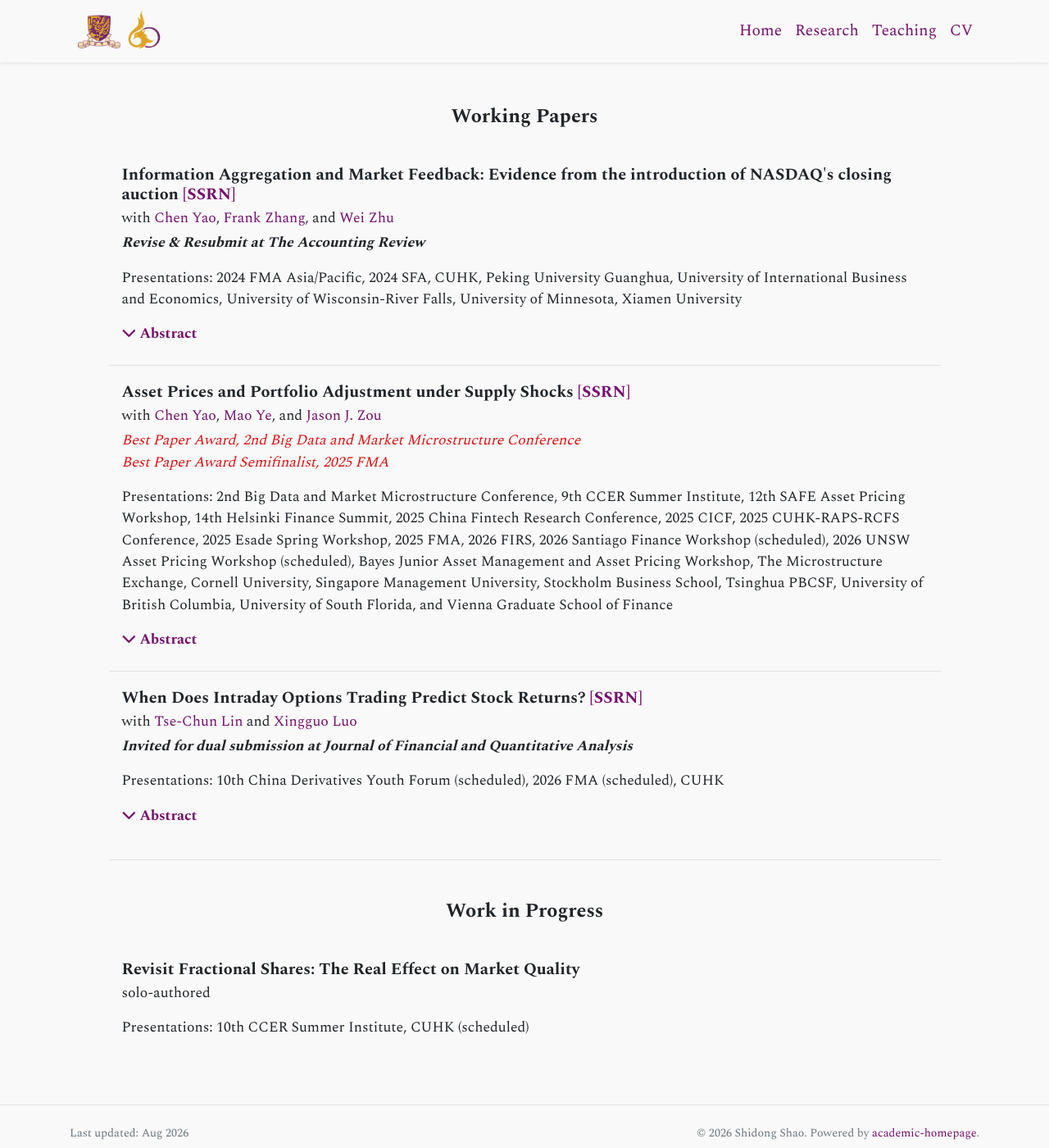
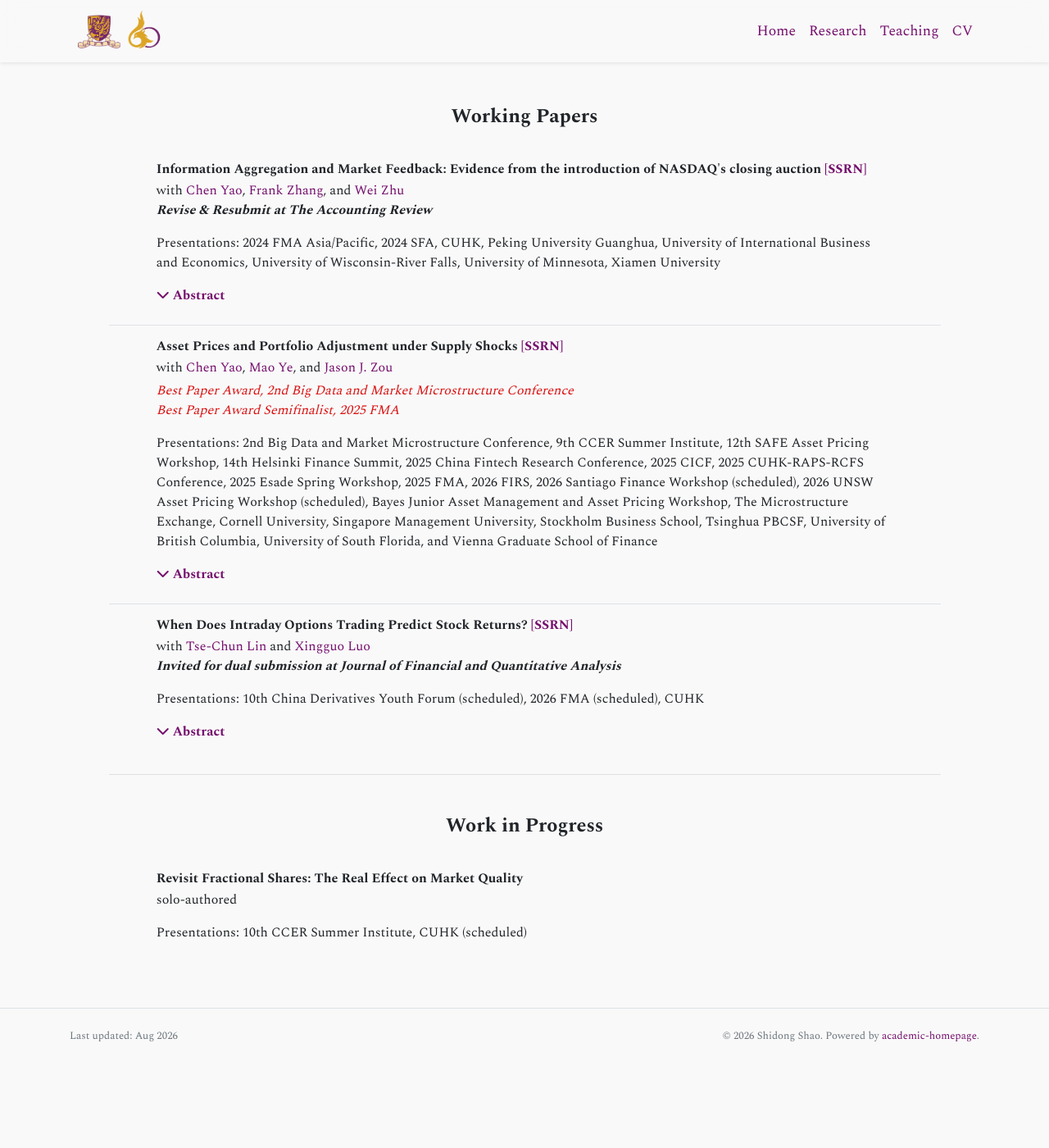
Before and after one commit to shidongshao/shidongshao.github.io, a Jekyll site: the page built from research.html, in a window 1280 px wide and 1400 px high. Shown: the whole window at 82% size. Built offline with Jekyll 4.4.1, drawn with Linux system fonts in a browser that asks for light colours; nearby versions of some CDN libraries; some web fonts are replaced; a style sheet for code colours, icons or effects is not loaded.

Commit message:
Update personal website

```diff
--- a/_includes/widgets/publication_item.html
+++ b/_includes/widgets/publication_item.html
@@ -1,22 +1,22 @@
 {% assign item = include.item %}
 <div class="d-none d-md-block">
     <div class="row no-gutters {% unless include.hide_bottom_border %}border-bottom{% endunless %} border-gray">
-        <div class="col-md-13 col-xl-12 p-3 pl-md-3 mx-auto">
-            <h5 class="mt-1 mb-1 font-weight-bold">{{ item.title }}
+        <div class="col-md-12 col-xl-11 p-3 pl-md-3 mx-auto">
+            <h6 class="mt-0 mb-1 font-weight-bold">{{ item.title }}
                 {% for link in item.links %}
                 {% if link[1].url %}
                 <a target="{{ link[1]['target'] }}" href="{{ link[1]['url'] }}">[{{ link[0] }}]</a>
                 {% else %}
                 <a target="_blank" href="{{ link[1] }}">[{{ link[0] }}]</a>
                 {% endif %}
-                {% endfor %}</h5>
+                {% endfor %}</h6>
 
-            <p class="mt-1 mb-1">
+            <p class="mt-0 mb-0">
                 {%if item.authors[0] %} with {%else%} solo-authored {%endif%}
                 {% include widgets/author_list.html authors=item.authors %}
             </p>
 
-            <p class="mt-0 mb-1 font-weight-bold font-italic">{{item.pub_pre}}<i>{{ item.pub }}</i>{{ item.pub_post }} {{ item.pub_date }} {{ item.pub_last }} <span data-semantic-scholar-id="{{ item.semantic_scholar_id }}"></span></p>
+            <p class="mt-0 mb-0 font-weight-bold font-italic">{{item.pub_pre}}<i>{{ item.pub }}</i>{{ item.pub_post }} {{ item.pub_date }} {{ item.pub_last }} <span data-semantic-scholar-id="{{ item.semantic_scholar_id }}"></span></p>
 
             {% if item.awards %}
             <div class="mt-1 mb-1">
--- a/assets/css/global.css
+++ b/assets/css/global.css
@@ -7,7 +7,7 @@ body {
         "Segoe UI", Roboto, Helvetica, Arial, sans-serif,
         "Apple Color Emoji", "Segoe UI Emoji", "Segoe UI Symbol";
     font-weight: 400;
-    font-size: 110%;
+    font-size: 100%;
     padding-top: 5rem;
 }
 
```
